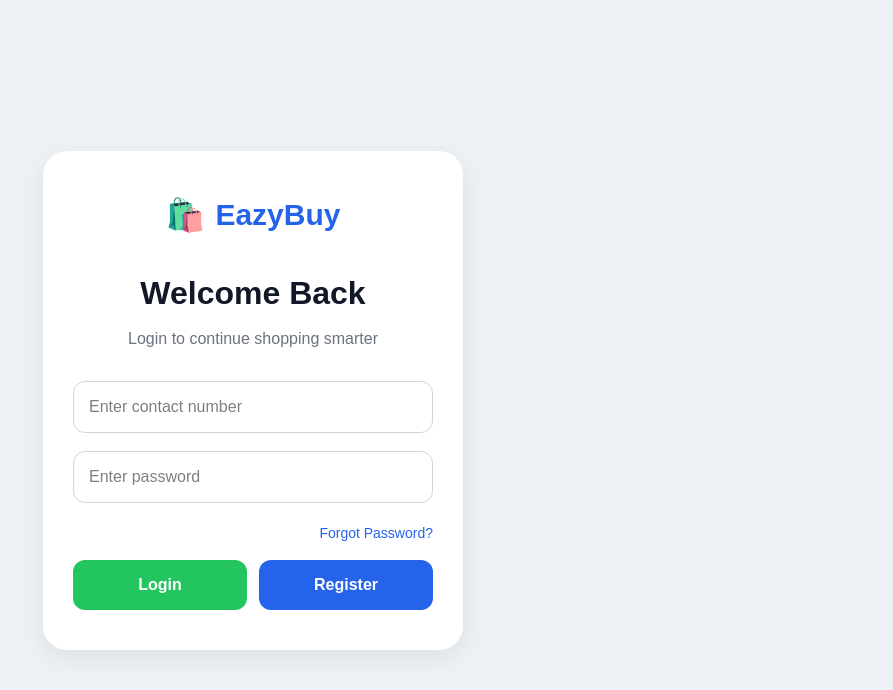
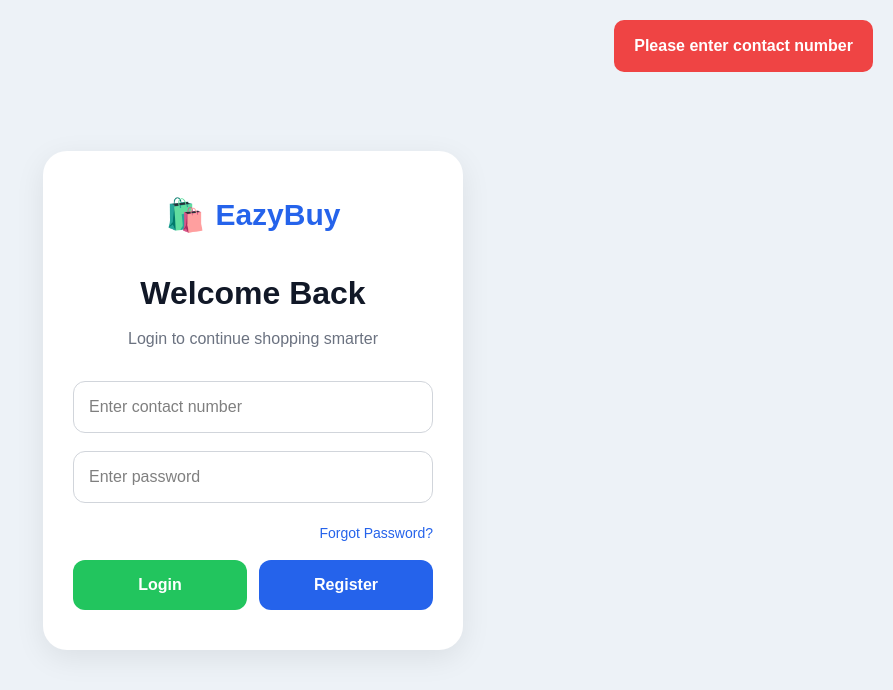
Before and after one commit to sarfraz2211/EazyBuy-Web, a Next.js app: page /login in a window 1280 px wide. Both pictures are taken after a click on the button "Login". Shown: the top 690 px of the page, without its empty margins (387-1280 px from the left). Built offline with nearby package versions, Linux system fonts and the light colour scheme.

Commit message:
Add custom alrts if any param is missing while button click

```diff
--- a/src/app/globals.css
+++ b/src/app/globals.css
@@ -442,3 +442,79 @@
     width: 100%;
   }
 }
+
+/* ================================= */
+/* TOAST */
+/* ================================= */
+
+.toast-success,
+.toast-error {
+
+  position: fixed;
+
+  top: 20px;
+  right: 20px;
+
+  padding: 14px 20px;
+
+  border-radius: 10px;
+
+  color: white;
+
+  font-weight: 600;
+
+  z-index: 999;
+}
+
+.toast-success {
+  background: #22c55e;
+}
+
+.toast-error {
+  background: #ef4444;
+}
+
+/* ================================= */
+/* MODAL */
+/* ================================= */
+
+.modal-overlay {
+
+  position: fixed;
+
+  top: 0;
+  left: 0;
+
+  width: 100%;
+  height: 100%;
+
+  background: rgba(0,0,0,0.4);
+
+  display: flex;
+
+  justify-content: center;
+  align-items: center;
+
+  z-index: 1000;
+}
+
+.modal-content {
+
+  background: white;
+
+  padding: 30px;
+
+  border-radius: 20px;
+
+  width: 320px;
+
+  text-align: center;
+}
+
+.modal-content h2 {
+  margin-bottom: 10px;
+}
+
+.modal-content p {
+  margin-bottom: 20px;
+}
--- a/src/app/login/page.tsx
+++ b/src/app/login/page.tsx
@@ -1,26 +1,102 @@
+"use client";
+
+import { useState } from "react";
+import Link from "next/link";
+
 import AuthButton from "@/src/components/auth/AuthButton";
 import AuthContainer from "@/src/components/auth/AuthContainer";
 import AuthInput from "@/src/components/auth/AuthInput";
-import Link from "next/link";
+
+import Toast from "@/src/components/common/Toast";
+import CustomModal from "@/src/components/common/CustomModal";
+
+import { validateLogin } from "@/src/utils/validation";
 
 export default function LoginPage() {
 
+  const [mobile, setMobile] = useState("");
+
+  const [password, setPassword] = useState("");
+
+  const [toastMessage, setToastMessage] =
+    useState("");
+
+  const [toastType, setToastType] =
+    useState<"success" | "error">("success");
+
+  const [showModal, setShowModal] =
+    useState(false);
+
+  const handleLogin = () => {
+
+    const error = validateLogin(
+      mobile,
+      password
+    );
+
+    if (error) {
+
+      setToastType("error");
+
+      setToastMessage(error);
+
+      return;
+    }
+
+    setToastType("success");
+
+    setToastMessage(
+      "Validation Successful"
+    );
+
+    setShowModal(true);
+  };
+
   return (
+
+    <>
+
+      {/* Toast */}
+      <Toast
+        message={toastMessage}
+        type={toastType}
+      />
+
+      {/* Success Modal */}
+      <CustomModal
+        open={showModal}
+        title="Login Success"
+        message="Welcome to EazyBuy"
+        onClose={() =>
+          setShowModal(false)
+        }
+      />
 
       <AuthContainer
         title="Welcome Back"
         subtitle="Login to continue shopping smarter"
       >
 
+        {/* Mobile Number */}
         <AuthInput
           placeholder="Enter contact number"
+          value={mobile}
+          onChange={(e) =>
+            setMobile(e.target.value)
+          }
         />
 
+        {/* Password */}
         <AuthInput
           type="password"
           placeholder="Enter password"
+          value={password}
+          onChange={(e) =>
+            setPassword(e.target.value)
+          }
         />
 
+        {/* Forgot Password */}
         <div className="forgot-password-container">
 
           <Link href="/forget-password">
@@ -29,18 +105,18 @@
 
         </div>
 
+        {/* Buttons */}
         <div className="button-row">
 
-        {/* Login Button */}
           <div className="button-wrapper">
 
             <AuthButton
               title="Login"
+              onClick={handleLogin}
             />
 
           </div>
 
-        {/* Register Button */}
           <div className="button-wrapper">
 
             <Link
@@ -61,5 +137,7 @@
 
       </AuthContainer>
 
+    </>
+
   );
 }
--- a/src/components/auth/AuthInput.tsx
+++ b/src/components/auth/AuthInput.tsx
@@ -3,15 +3,25 @@
 interface AuthInputProps {
   type?: string;
   placeholder: string;
+  value?: string;
+  onChange?: (
+    e: React.ChangeEvent<HTMLInputElement>
+  ) => void;
 }
 
 export default function AuthInput({
   type = "text",
   placeholder,
+  value = "",
+  onChange,
 }: AuthInputProps) {
-return ( <input
+
+  return (
+    <input
       type={type}
       placeholder={placeholder}
+      value={value}
+      onChange={onChange}
       className="auth-input"
     />
   );
--- /dev/null
+++ b/src/components/common/CustomModal.tsx
@@ -0,0 +1,46 @@
+"use client";
+
+interface ModalProps {
+
+  open: boolean;
+
+  title: string;
+
+  message: string;
+
+  onClose: () => void;
+}
+
+export default function CustomModal({
+
+  open,
+  title,
+  message,
+  onClose,
+
+}: ModalProps) {
+
+  if (!open) return null;
+
+  return (
+
+    <div className="modal-overlay">
+
+      <div className="modal-content">
+
+        <h2>{title}</h2>
+
+        <p>{message}</p>
+
+        <button
+          onClick={onClose}
+          className="auth-button-primary"
+        >
+          OK
+        </button>
+
+      </div>
+
+    </div>
+  );
+}
--- /dev/null
+++ b/src/components/common/Toast.tsx
@@ -0,0 +1,26 @@
+"use client";
+
+interface ToastProps {
+  message: string;
+  type?: "success" | "error";
+}
+
+export default function Toast({
+  message,
+  type = "success",
+}: ToastProps) {
+
+  if (!message) return null;
+
+  return (
+    <div
+      className={
+        type === "success"
+          ? "toast-success"
+          : "toast-error"
+      }
+    >
+      {message}
+    </div>
+  );
+}
--- /dev/null
+++ b/src/utils/validation.ts
@@ -0,0 +1,19 @@
+export const validateLogin = (
+  mobile: string,
+  password: string
+) => {
+
+  if (!mobile.trim()) {
+    return "Please enter contact number";
+  }
+
+  if (!password.trim()) {
+    return "Please enter password";
+  }
+
+  if (mobile.length < 10) {
+    return "Invalid mobile number";
+  }
+
+  return "";
+};
```
Lines whose indentation alone changed are shown as unchanged.
